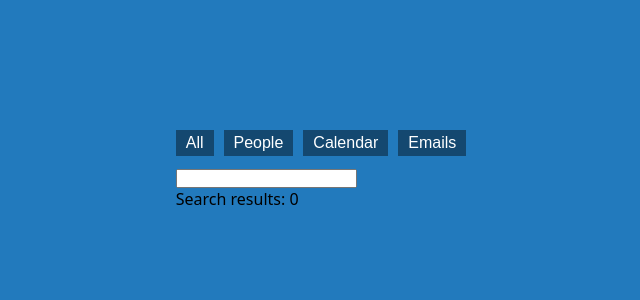
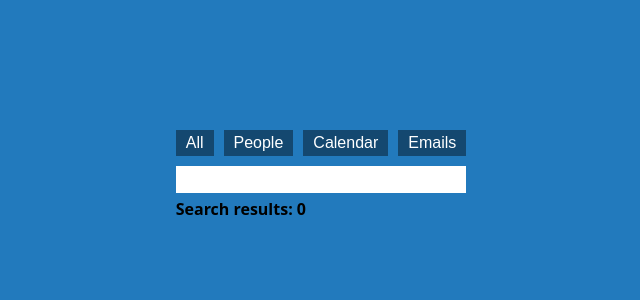
Before and after one commit to franciscocortezdev/MatchFinder-Component, a React (Create React App) app: page / in a window 1280 px wide. Shown: the top 300 px of the page, without its empty margins (319-959 px from the left). Built offline with nearby package versions, Linux system fonts and the light colour scheme.

Commit message:
Styles done

```diff
--- a/src/Components/MarkedItem.tsx
+++ b/src/Components/MarkedItem.tsx
@@ -1,6 +1,22 @@
 import React, { useMemo } from 'react'
 import { MarkedProps, itemsProps } from '../Types'
+import styled from 'styled-components'
 
+const ResultItem = styled.button`
+  font-size: 16px;
+  color: #fff;
+  font-weight: 500;
+  background-color:#144870;
+  border: none;
+  padding: 4px 10px;
+  margin: 4px 0;
+  transition: transform .5s;
+
+  &:hover{
+    transform: scale(1.1);
+    cursor: pointer;
+  }
+`
 export default function MarkedItem ({ item, query, ItemSelected }: MarkedProps) {
   const getPosition = (item: itemsProps, query:string) => {
     const index = item.title.toLowerCase().indexOf(query)
@@ -14,11 +30,11 @@ export default function MarkedItem ({ item, query, ItemSelected }: MarkedProps)
 
   return (
     <div>
-      <button onClick={() => ItemSelected(item)}>
+      <ResultItem onClick={() => ItemSelected(item)}>
         {left}
-        <span style={{ backgroundColor: 'yellow', fontWeight: 'bold' }}>{center}</span>
+        <span style={{ backgroundColor: '#227ABD' }}>{center}</span>
         {right}
-      </button>
+      </ResultItem>
     </div>
   )
 }
--- a/src/Components/searchBar.tsx
+++ b/src/Components/searchBar.tsx
@@ -1,6 +1,23 @@
 import React, { useState } from 'react'
 import { SearchBarProps } from '../Types'
 import Results from './Results'
+import styled from 'styled-components'
+
+const InputSearch = styled.input`
+  font-size: 20px;
+  width: 100%;
+  padding: 2px 4px;
+  outline: none;
+  border: none;
+  color: #144870;
+  font-weight: 600;
+`
+
+const SearchResult = styled.p`
+  font-size: 16px;
+  font-weight: 600;
+  padding: 5px 0;
+`
 
 export default function SearchBar ({ items, onItemSelected }: SearchBarProps) {
   const [query, setQuery] = useState('')
@@ -16,8 +33,8 @@ export default function SearchBar ({ items, onItemSelected }: SearchBarProps) {
 
   return (
     <div>
-      <input type='text' value={query} onChange={handleInputChange} />
-      <div>Search results: {result} </div>
+      <InputSearch type='text' value={query} onChange={handleInputChange} />
+      <SearchResult>Search results: {result} </SearchResult>
       <Results items={items} onItemSelected={onItemSelected} query={query} onResultCalculated={handleResult} />
     </div>
   )
```
